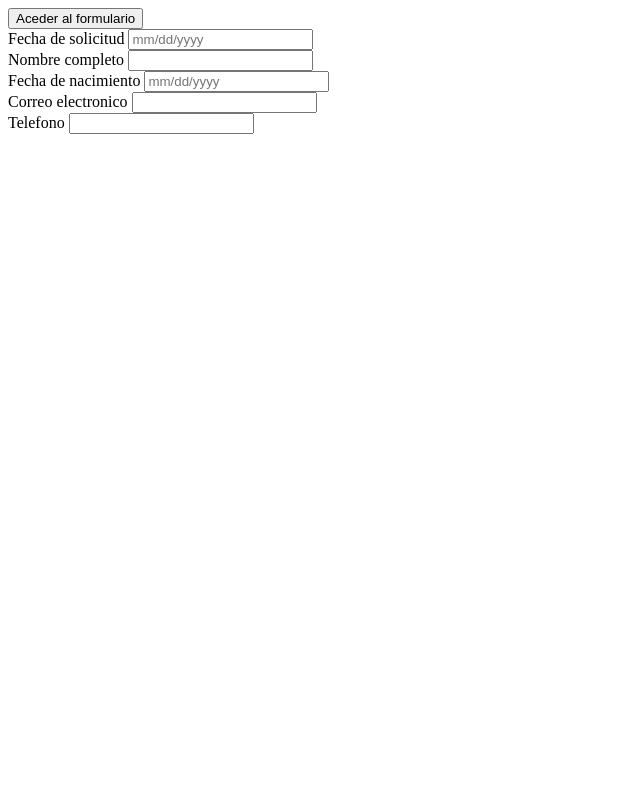
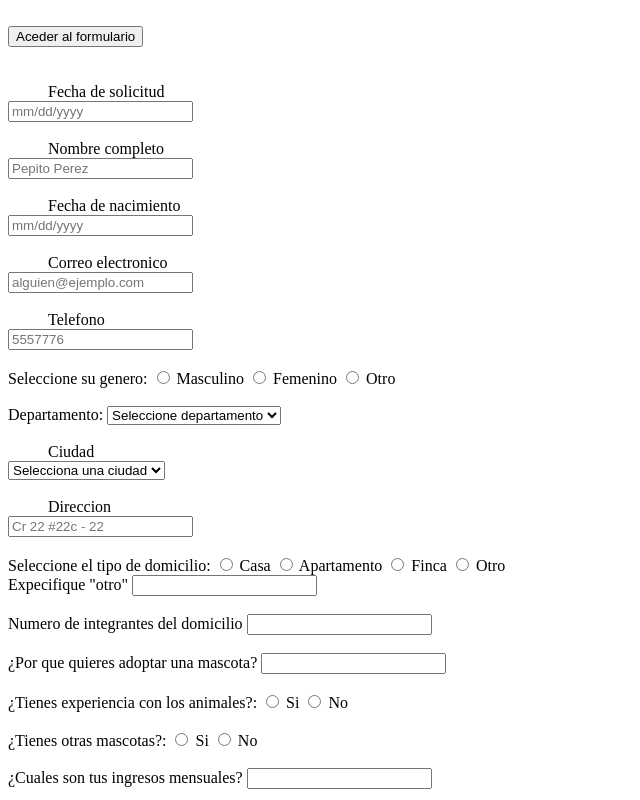
Before and after one commit to isabellahurtado/FORMULARIO2.0, a plain HTML site: page index.html in a window 1280 px wide. Shown: the whole page, without its empty margins (0-640 px from the left). Drawn offline with Linux system fonts and the light colour scheme.

Commit message:
Agrege 16 campos

```diff
--- a/index.html
+++ b/index.html
@@ -1,31 +1,175 @@
 <!DOCTYPE html>
 <html>
 <head>
-	<title>Formulario2</title>
+    <title>Formulario2</title>
+    <meta charset="utf-8">
 </head>
 <body>
     <div>
-	<button>Aceder al formulario</button>
+    <br>
+    <HEADER>
+    <button>Aceder al formulario</button>
+    </HEADER>
+    </br>
     </div>
     <div>
-    <label>Fecha de solicitud</label>
-    <input type="text" placeholder="mm/dd/yyyy">
+    <br>
+    <dd>Fecha de solicitud</dd>
+    <input type ="text" placeholder="mm/dd/yyyy">
+    </br>
     </div>
     <div>
-    <label>Nombre completo</label>
-   <input type="Name">
+    <br>
+    <dd>Nombre completo</dd>
+    <input type ="name" placeholder="Pepito Perez">
+    </br>
     </div>
     <div>
-    <label>Fecha de nacimiento</label>
-    <input type="text" placeholder="mm/dd/yyyy">
+    <br>
+    <dd>Fecha de nacimiento</dd>
+    <input type ="text" placeholder="mm/dd/yyyy">
+    </br>
     </div>
     <div>
-    <label>Correo electronico</label>
-    <input type="email">
+    <br>
+    <dd>Correo electronico</dd>
+    <input type ="email" placeholder="alguien@ejemplo.com">
+    </br>
     </div>
     <div>
-    <label>Telefono</label>
-    <input type="tel">
+    <br>
+    <dd>Telefono</dd>
+    <input type ="tel" placeholder="5557776">
+    </br>
     </div>
+    <div>
+    <br>
+    <label>Seleccione su genero:</label>
+    <label>
+    <input type="radio" name="genero">
+    Masculino
+    </label>
+    <label>
+    <input type="radio" name="genero">
+    Femenino
+    </label>
+    <label>
+    <input type="radio" name="genero">
+    Otro
+    </label>
+    </br>
+    </div>
+    <div>
+    <br>
+   <label>Departamento:</label>
+  <select>
+  <option>Seleccione departamento</option>
+  <option>Amazonas</option>
+  <option>Antioquia</option>
+  <option>Arauca</option>
+  <option>bolivar</option>
+  <option>Boyaca</option>
+  <option>Caldas</option>
+  <option>Caqueta</option>
+  <option>Casanare</option>
+  <option>Cauca</option>
+  <option>Cesar</option>
+  <option>Choco</option>
+  <option>Cordova</option>
+  <option>Cundinamarca</option>
+  <option>Guaina</option>
+  <option>Guaviare</option>
+  <option>Huila</option>
+  <option>Guajira</option>
+  <option>Magdalela</option>
+  <option>Meta</option>
+  <option>Nariño</option>
+  <option>Putumayo</option>
+  <option>Norte de santander</option>
+  <option>Quindio</option>
+  <option>Risaralda</option>
+  <option>San andres</option>
+  <option>Santander</option>
+  <option>Sucre</option>
+  <option>Tolima</option>
+  <option>Valle del cauca</option>
+  <option>Vaupes</option>
+  <option>Vichada</option>
+  </select>
+  </div>
+    <div>
+    <br>
+    <dd>Ciudad</dd>
+    <select>
+    <option>Selecciona una ciudad</option>
+    <option>nose</option>
+    </select>
+    </div>
+    <div>
+    <br>
+    <dd>Direccion</dd>
+    <input type="text" placeholder="Cr 22 #22c - 22">
+    </div>
+    <div>
+    <br>
+    <label>Seleccione el tipo de domicilio:</label>
+    <label>
+    <input type="radio" name="status">
+     Casa
+    </label>
+     <label>
+    <input type="radio" name="status">
+     Apartamento
+    </label>
+     <label>
+    <input type="radio" name="status">
+     Finca
+    </label>
+     <label>
+    <input type="radio" name="status">
+     Otro
+    </label>
+    </div>
+    <div>
+    <label>Expecifique "otro"</label>
+    <input type="text">
+    </div>
+    <div>
+    <br>
+    <label>Numero de integrantes del domicilio</label>
+    <input type="text">
+    </div>
+    <div>
+    <br>
+    <label>¿Por que quieres adoptar una mascota?</label>
+    <input type="text">
+    </div>
+    <div>
+    <br>
+    <label>¿Tienes experiencia con los animales?:</label>
+    <label>
+    <input type="radio" name="status">
+     Si
+    </label>
+    <input type="radio" name="status">
+     No
+    </label>
+    <div>
+    <br>
+    <label>¿Tienes otras mascotas?:</label>
+    <label>
+    <input type="radio" name="status">
+     Si
+    </label>
+    <input type="radio" name="status">
+     No
+    </label>
+    </div>
+    <div>
+    <br>
+    <label>¿Cuales son tus ingresos mensuales?</label>
+    <input type="text">
+    </div>
+</form>
 </body>
 </html>
```
